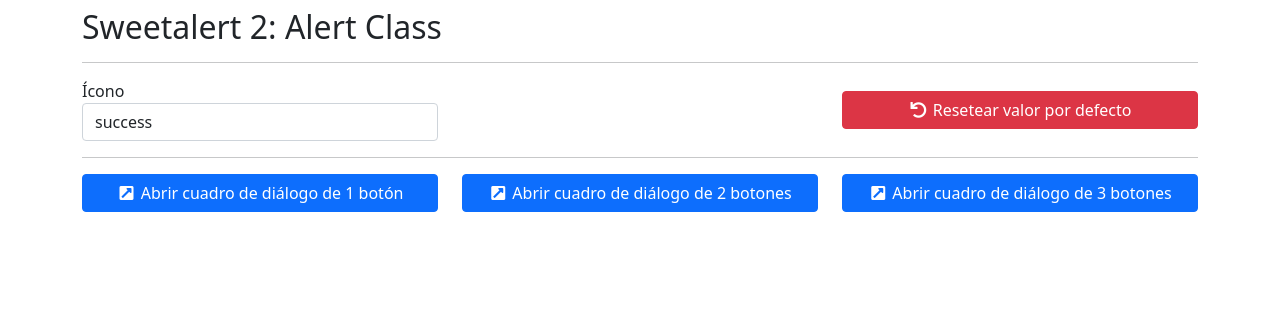
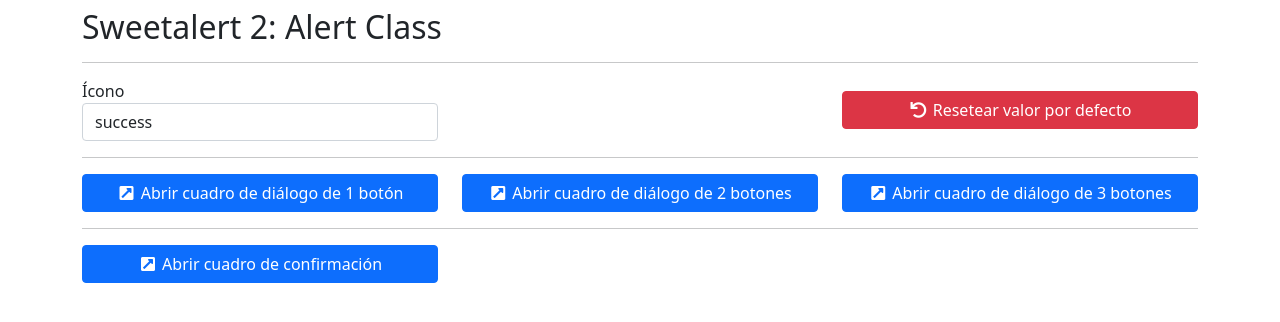
Before and after one commit to cristiancajiaos/angular-alert-class, an Angular app: page / in a window 1280 px wide. Shown: the top 322 px of the page. Built offline with nearby package versions, Linux system fonts and the light colour scheme.

Commit message:
Creada clase de cuadro de diálogo, creado método de confirmación

```diff
--- a/src/app/layout/layout.component.html
+++ b/src/app/layout/layout.component.html
@@ -39,6 +39,15 @@
         <i class="fas fa-external-link-square-alt fa-fw"></i> Abrir cuadro de diálogo de 3 botones
       </button>
     </div>
-
   </div>
 </div>
+<hr >
+<div class="row">
+  <div class="col-lg-4">
+    <div class="d-grid">
+      <button class="btn btn-primary" (click)="openConfirmation()">
+        <i class="fas fa-external-link-square-alt fa-fw"></i> Abrir cuadro de confirmación
+      </button>
+    </div>
+  </div>
+</div>
--- a/src/app/layout/layout.component.ts
+++ b/src/app/layout/layout.component.ts
@@ -1,6 +1,7 @@
 import { ToastrService } from 'ngx-toastr';
 import { Component, OnInit } from '@angular/core';
 import Swal, { SweetAlertIcon } from 'sweetalert2';
+import { DialogBox } from '../shared/classes/dialog-box';
 
 @Component({
   selector: "app-layout",
@@ -23,28 +24,28 @@
     this.dialogBoxIcon = this.icons[0];
   }
 
-  openDialog(): void {
-    Swal.fire("Hola, mundo!", "Hello!")
+  public openConfirmation(): void {
+    DialogBox.confirmacion('foo', 'foo')
       .then((resolve) => {
+        console.log(resolve);
         let dismissMethod;
 
         if (resolve.isConfirmed) {
-          this.toastr.success(`Un botón: Se presionó el botón OK`, "Realizado");
+          this.toastr.success(`Confirmación: Se presionó el botón OK`, "Realizado");
         } else if (resolve.isDismissed) {
           if (resolve.dismiss) {
-            if (resolve.dismiss.toString() == "backdrop") {
-              dismissMethod = "backdrop";
+            if (resolve.dismiss.toString() === 'cancel') {
+              dismissMethod = 'el botón cancel';
+            } else if (resolve.dismiss.toString() === 'backdrop') {
+              dismissMethod = 'backdrop';
             }
           }
 
           this.toastr.success(
-            `Un botón: Se hizo la acción cancelar por ${dismissMethod}.`,
+            `Confirmación: Se hizo la acción cancelar por ${dismissMethod}.`,
             "Realizado"
           );
         }
-      })
-      .catch((reject) => {
-        console.log(reject);
       });
   }
 
--- /dev/null
+++ b/src/app/shared/classes/dialog-box.ts
@@ -0,0 +1,26 @@
+import Swal, { SweetAlertResult } from 'sweetalert2';
+
+export class DialogBox {
+  public static confirmacion(mensaje: string, titulo: string, textoConfirmar?: string, textoCancelar?: string): Promise<SweetAlertResult> {
+    return new Promise<SweetAlertResult>((resolve) => {
+      Swal.fire({
+        title: titulo,
+        html: mensaje,
+        showConfirmButton: true,
+        showCancelButton: true,
+        confirmButtonText: textoConfirmar
+          ? `<strong><i class="fa fa-check fa-fw"></i> ${textoConfirmar}</strong>`
+          : '<strong><i class="fa fa-check fa-fw"></i> Continuar</strong>',
+        cancelButtonText: textoCancelar
+          ? `<strong><i class="fa fa-times fa-fw"></i> ${textoCancelar}</strong>`
+          : '<strong><i class="fa fa-times fa-fw"></i>Cancelar</strong>',
+        confirmButtonColor: "#069539",
+        cancelButtonColor: "#cc253a",
+        icon: "warning",
+        scrollbarPadding: false,
+      }).then((result) => {
+        resolve(result);
+      });
+    });
+  }
+}
```
